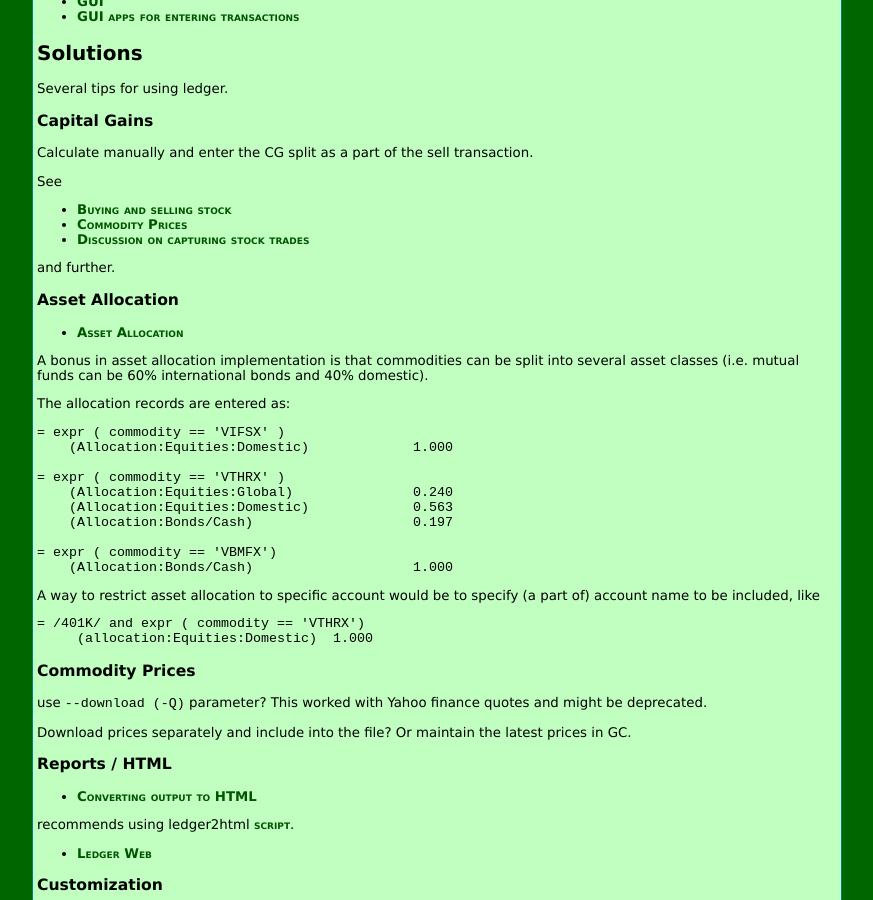
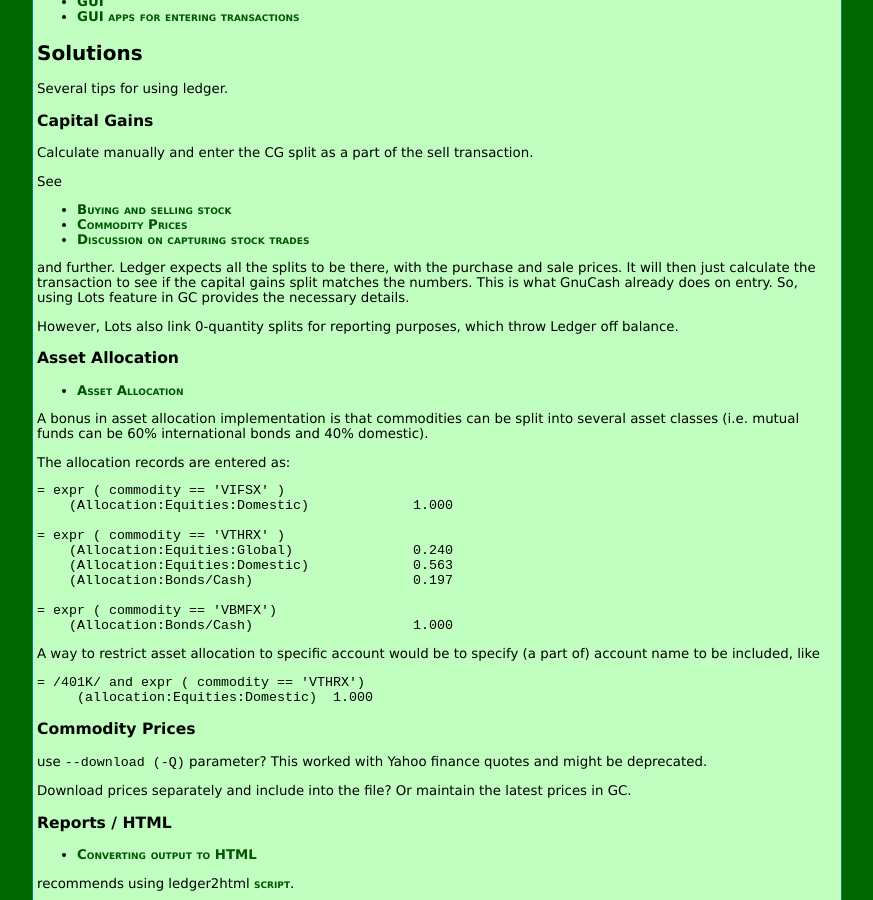
Before and after one commit to MisterY/finance-site, a Jekyll site: the page built from plain-text-accounting.md, in a window 1280 px wide and 900 px high, scrolled down 611 px. Shown: the whole window, without its empty margins (108-981 px from the left). Built offline with Jekyll 4.4.1, drawn with Linux system fonts in a browser that asks for light colours; our own code applies the rules of GitHub Pages for plain Markdown files; the repository's description, which GitHub fills in, is left out.

Commit message:
capital gains problem between gnucash and ledger

```diff
--- a/plain-text-accounting.md
+++ b/plain-text-accounting.md
@@ -53,6 +53,10 @@ See
 - [Discussion on capturing stock trades](https://groups.google.com/forum/#!topic/ledger-cli/NNmkBgc4Tio)
 
 and further.
+Ledger expects all the splits to be there, with the purchase and sale prices. It will then just calculate the transaction to see if the capital gains split matches the numbers. This is what GnuCash already does on entry.
+So, using Lots feature in GC provides the necessary details.
+
+However, Lots also link 0-quantity splits for reporting purposes, which throw Ledger off balance.
 
 ### Asset Allocation
 
```
